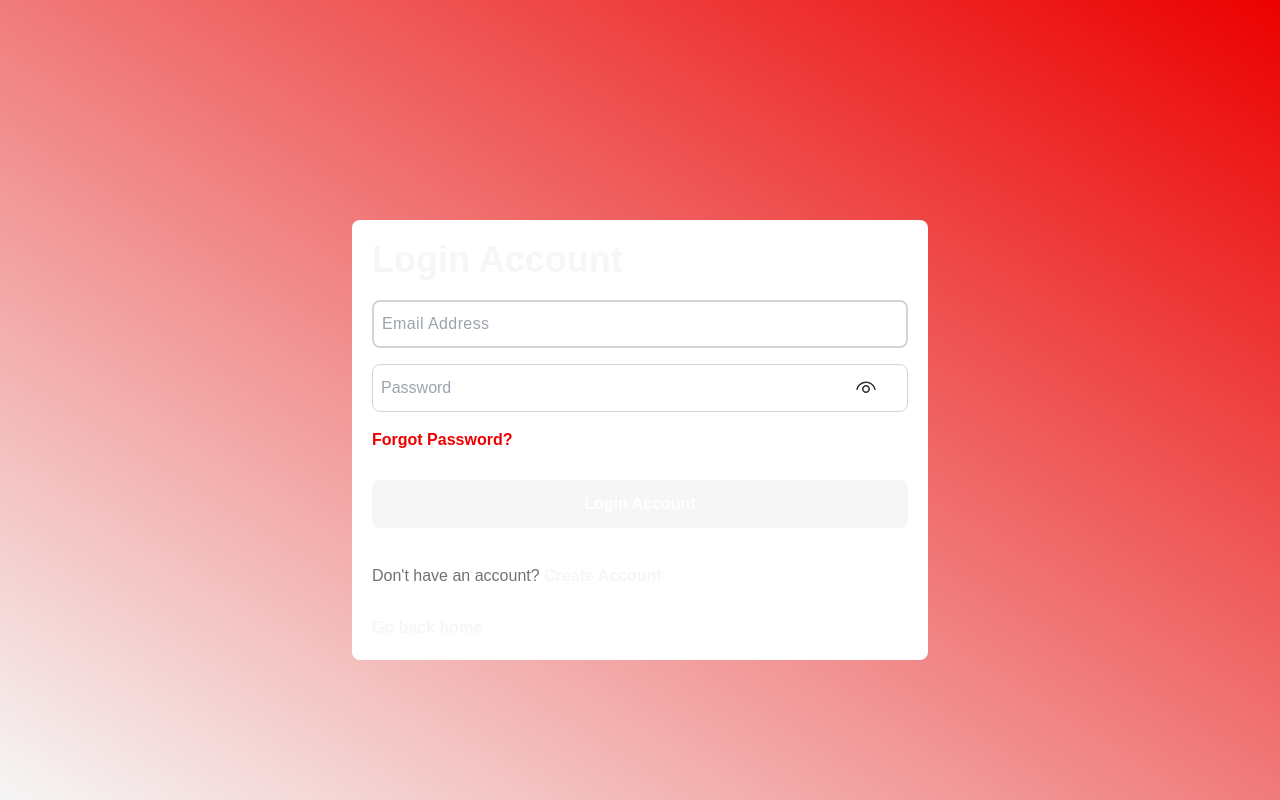
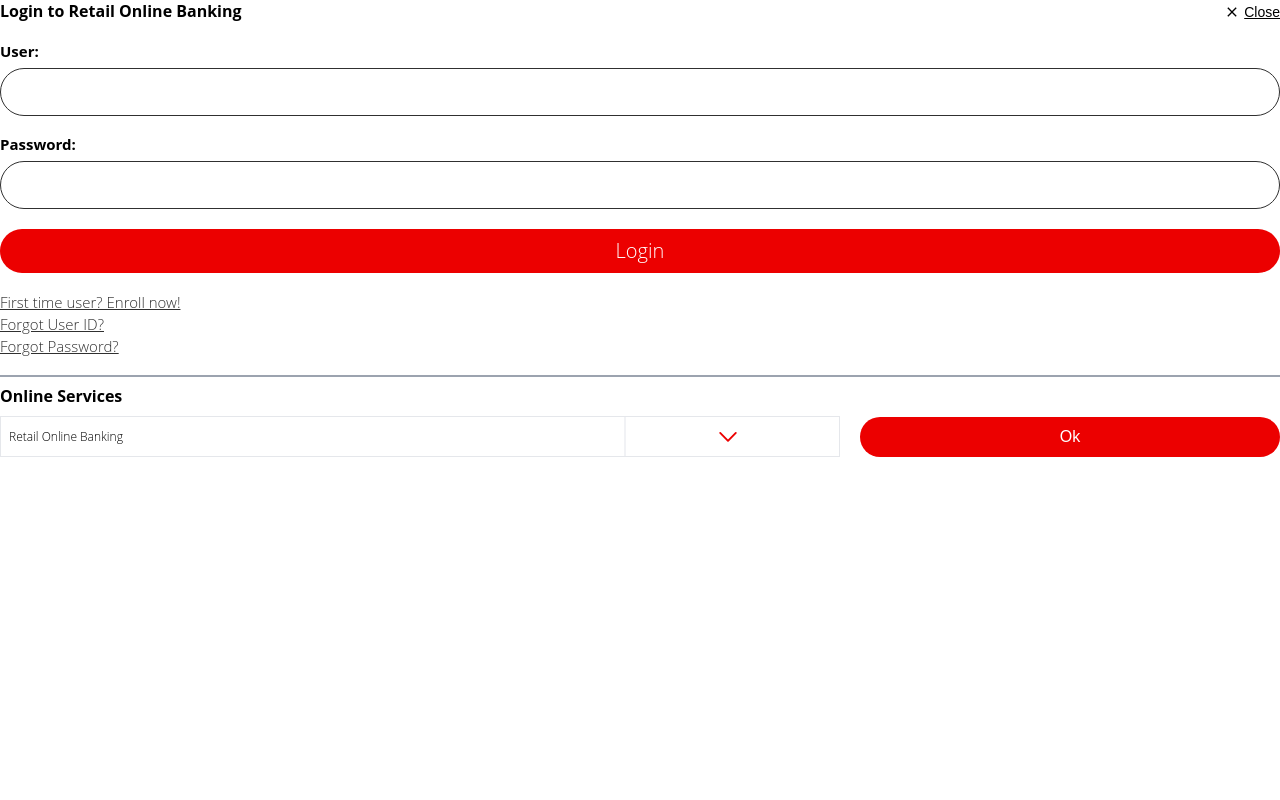
Before and after one commit to Litezy/santander-bank, a React (Create React App) app in the folder frontend/: page /login in a window 1280 px wide. Built offline with nearby package versions, Linux system fonts and the light colour scheme; a web font is replaced by a local one.

Commit message:
login done

```diff
--- a/frontend/src/components/general/Footer.jsx
+++ b/frontend/src/components/general/Footer.jsx
@@ -81,7 +81,7 @@ export default function Footer() {
             {SocialMediaLinks.map((link,_) =>{
               return (
                 <div className="px-3 py-3 rounded-full bg-white">
-                  <link.Icon className="text-xl cursor-pointer hover:text-red-800"/>
+                  <link.Icon className="text-xl cursor-pointer text-[#6f7779] hover:text-red-800"/>
                 </div>
               )
             })}
--- a/frontend/src/components/general/Header.jsx
+++ b/frontend/src/components/general/Header.jsx
@@ -9,6 +9,14 @@ import { IoMdArrowDropright } from "react-icons/io";
 import { IoMdArrowDropup } from "react-icons/io";
 import { FaBars } from "react-icons/fa";
 import { MdOutlineClose } from "react-icons/md";
+import { MdClose } from "react-icons/md";
+import { Link, useLocation } from "react-router-dom";
+import { GoChevronDown, GoChevronUp } from "react-icons/go";
+import { CookieName, errorMessage, successMessage, UserRole } from "utils/functions";
+import Cookies from "js-cookie";
+import { Apis, PostApi } from "services/Api";
+import { decodeToken } from "react-jwt";
+import Login from "forms/Login";
 
 
 const Header = () => {
@@ -18,6 +26,13 @@ const Header = () => {
   const [sub, setSub] = useState([]);
   const [selected, setSelected] = useState(null);
   const [showSmall, setShowSmall] = useState(false)
+  const [findatm, setFindAtm] = useState(false)
+  const [login, setLogin] = useState(false)
+  const [openbanks, setOpenBanks] = useState(false)
+
+
+
+
 
 
 
@@ -39,13 +54,16 @@ const Header = () => {
     // console.log(dropdown)
   }
 
-  const chooseSmall = (type,sub)=>{
-     if(sub.length > 0){
+  const chooseSmall = (type, sub) => {
+    if (sub.length > 0) {
       setSub(sub)
-      setDropdown({...dropdown,status:true})
-     }
+      setDropdown({ ...dropdown, status: true })
+    }
   }
   const Icon = showSmall ? MdOutlineClose : FaBars
+
+
+
 
   return (
     <div className="w-full relative">
@@ -92,13 +110,29 @@ const Header = () => {
             </div>
           </div>
 
-          <div className="flex items-center gap-6">
-            <FaLocationDot className="text-primary text-xl cursor-pointer" />
-            <div className="px-8 py-2 rounded-full bg-primary">
-              <button className="text-white text-xl sans font-normal">Login</button>
+          <div className="flex items-center justify-end gap-6  w-[25%]">
+            <div className="flex items-center justify-end relative gap-2 w-full">
+              <div
+                className={`absolute right-0 text-sm transform transition-transform duration-500 ease-in-out
+                ${findatm ? '-translate-x-8 opacity-100' : 'translate-x-full opacity-0'}`}
+              >
+                Find a Branch/ATM
+              </div>
+              <div onMouseOver={() => setFindAtm(true)} onMouseLeave={() => setFindAtm(false)} className="cursor-pointer">
+                <FaLocationDot className={`text-primary text-xl `} />
+              </div>
             </div>
+            <Link onClick={() => setLogin(prev => !prev)} className="px-8 py-3 cursor-pointer rounded-full text-white text-xl sans font-normal bg-primary">
+              Login
+            </Link>
           </div>
         </div>
+
+        {login &&
+        <div className="w-[22rem] h-[84dvh] bg-white top-[8.5rem] right-20 absolute z-50 py-8 px-4">
+          <Login openbanks={openbanks} setOpenBanks={setOpenBanks} setLogin={setLogin}/>
+        </div>
+         }
 
         {dropdown.status &&
           <div className="flex   flex-col pt-10 items-start gap-1">
@@ -120,7 +154,14 @@ const Header = () => {
         <div className="">
           <img src={logo} className="w-[10rem] " alt="logo" />
         </div>
-        <div className="text-primary lite">Login</div>
+        <Link onClick={() => setLogin(prev => !prev)} className=" cursor-pointer text-primary lite">Login</Link>
+
+        {login &&
+        <div className="w-[22rem] right-0 h-[84dvh] bg-white top-[1.5rem]  absolute z-50 py-8 px-4">
+          <Login openbanks={openbanks} setOpenBanks={setOpenBanks} setLogin={setLogin}/>
+        </div>
+         }
+
 
         {showSmall &&
           <div className="w-full  max-h-[90dvh] overflow-auto  py-2 left-0 h-fit bg-white z-50 absolute top-16">
@@ -139,9 +180,9 @@ const Header = () => {
                       className={`text-sm cursor-pointer border-t-2 px-4 ${active === item.title && 'font-bold text-base py-2 text-primary'}  border-t-slate w-full py-1 `} >
                       <div className={`${item.title === active && dropdown.status ? 'flex items-center ' : ''}`}>
                         {item.title === active && dropdown.status &&
-                          <div onClick={()=> setDropdown({
+                          <div onClick={() => setDropdown({
                             ...dropdown,
-                            status:false
+                            status: false
                           })} className=""><IoMdArrowDropleft className="text-primary font-bold text-3xl" /></div>
                         }
                         {item.title}
@@ -153,9 +194,9 @@ const Header = () => {
                           {item.types.map((type, typeIndex) => {
                             return (
                               <>
-                                <div onClick={() => chooseSmall(type.type,type.subs)} key={typeIndex} className="flex items-center w-full justify-between">
+                                <div onClick={() => chooseSmall(type.type, type.subs)} key={typeIndex} className="flex items-center w-full justify-between">
                                   <div className={` text-sm  hover:font-semibold cursor-pointer`}>{type.type}</div>
-                                  {type.subs.length > 0 && !dropdown.status  &&
+                                  {type.subs.length > 0 && !dropdown.status &&
                                     <div className="text-3xl font-bold cursor-pointer"> <IoMdArrowDropright /></div>
                                   }
                                 </div>
--- a/frontend/src/forms/ForgotPassword.jsx
+++ b/frontend/src/forms/ForgotPassword.jsx
@@ -43,6 +43,7 @@ export default function ForgotPassword() {
         setLoading(true)
         try {
             const res = await PostApi(Apis.non_auth.find_account, data)
+            console.log(res)
             if (res.status === 200) {
                 successMessage(res.msg)
                 setScreen(2)
@@ -101,7 +102,7 @@ export default function ForgotPassword() {
             const res = await PostApi(Apis.non_auth.change_user_pass, formdata)
             if (res.status === 200) {
                 successMessage(res.msg)
-                navigate('/login')
+                navigate('/')
             } else {
                 errorMessage(res.msg)
             }
@@ -176,7 +177,7 @@ export default function ForgotPassword() {
                                 onChange={handleForms}
                                 formtype="text" label="Email Address"
                             />
-                            <Formbutton label="Find my email" />
+                            <Formbutton color={false} label="Find my email" />
                         </form>
                     </>
                 }
@@ -184,7 +185,7 @@ export default function ForgotPassword() {
 
                 {screen === 2 &&
                     <form onSubmit={handleCode} className=''>
-                        <div onClick={() => setScreen(1)} className="w-fit mr-auto px-5  py-1 cursor-pointer rounded-full bg-gradient-to-tr from-primary to-sec text-white mb-2">
+                        <div onClick={() => setScreen(1)} className="w-fit mr-auto px-5  py-1 cursor-pointer rounded-full bg-primary text-white mb-2">
                             <FaLongArrowAltLeft className='text-white text-xl' />
                         </div>
                         <div className="text-center font-semibold">Enter OTP code sent to your email</div>
@@ -196,7 +197,7 @@ export default function ForgotPassword() {
                                 setup={setup}
                             />
                         </div>
-                        <Formbutton label="Submit code" />
+                        <Formbutton color={false} label="Submit code" />
 
 
                         <div className="flex mt-3  items-center justify-center flex-col gap-2">
@@ -231,14 +232,14 @@ export default function ForgotPassword() {
                                 label="Confirm Password"
 
                             />
-                            <Formbutton label="Change password" />
+                            <Formbutton color={false} label="Change password" />
 
 
                         </form>
                     </>
                 }
 
-                <div className="text-zinc-500 mt-3 text-center"><Link to="/" className='text-blue-600'>Go back home</Link> </div>
+                <div className="text-zinc-500 mt-3 text-center"><Link to="/" className='text-primary'>Go back home</Link> </div>
             </div>
         </div>
     )
--- a/frontend/src/forms/Login.jsx
+++ b/frontend/src/forms/Login.jsx
@@ -1,23 +1,27 @@
 import React, { useState } from 'react'
 import { Link, useNavigate } from 'react-router-dom'
-import ButtonComponent from 'utils/ButtonComponent'
-import FormComponent from 'utils/FormComponent'
-import Forminput from 'utils/Forminput'
 import { CookieName, errorMessage, successMessage, UserRole } from 'utils/functions'
 import Cookies from 'js-cookie'
 import { Apis, PostApi } from 'services/Api'
 import { decodeToken } from 'react-jwt'
 import Loader from 'utils/Loader'
+import { GoChevronDown, GoChevronUp } from 'react-icons/go'
+import { MdClose } from 'react-icons/md'
 
-export default function Login() {
+export default function Login({openbanks,setOpenBanks,setLogin }) {
 
     const [loading, setLoading] = useState(false)
+    const bankings = ['Retail online banking', 'Mortgage accounts', 'business online banking', 'Investment services', 'consumer credit cards']
+  const [banks, setBanks] = useState(bankings[0])
     const [forms, setForms] = useState({
-        email: '',
+        username: '',
         password: ''
     })
 
-    const [login, setLogin] = useState(false)
+    const selectBank = (bank) => {
+        setBanks(bank)
+        setOpenBanks(false)
+      }
     const navigate = useNavigate()
 
     const handleChange = (e) => {
@@ -25,25 +29,19 @@ export default function Login() {
     }
 
 
-    const isValidEmail = (email) => {
-        const emailPattern = /^[a-zA-Z0-9._%+-]+@[a-zA-Z0-9.-]+\.[a-zA-Z]{2,}$/;
-        return emailPattern.test(email);
-    }
-
     const LoginAcc = async (e) => {
         e.preventDefault()
-        if (!forms.email) return errorMessage('Email address is required')
-        if (!isValidEmail(forms.email)) return errorMessage('Please input a valid email')
+        if (!forms.username) return errorMessage(' Username is required')
         if (!forms.password) return errorMessage('Password is required')
         const formdata = {
-            email: forms.email,
+          username: forms.username,
           password: forms.password
         }
         setLoading(true)
         try {
           const response = await PostApi(Apis.non_auth.login, formdata)
           if (response.status === 200) {
-                Cookies.set(CookieName, response.token,)
+            Cookies.set(CookieName, response.token)
             successMessage(response.msg)
             const decoded = decodeToken(response.token)
             const findUserRole = UserRole.find((ele) => ele.role === decoded.role)
@@ -62,55 +60,63 @@ export default function Login() {
           setLoading(false)
         }
       }
+
+
+      const BankIcon = openbanks ? GoChevronUp : GoChevronDown
     return (
-        <div className='bg-gradient-to-tr from-sec  to-primary h-screen overflow-x-hidden flex items-center justify-center'>
-            <div className="w-[90%] mx-auto max-w-xl bg-white backdrop-blur-sm p-5 relative rounded-lg mt-10 lg:mt-20">
+        <div className="">
+            <div className="flex items-center justify-between">
+                <div className="sans text-[16px] leading-[23px] font-bold">Login to Retail Online Banking</div>
+                <div onClick={() => setLogin(false)} className="flex items-center gap-1 hover:text-primary cursor-pointer">
+                    <MdClose />
+                    <div className="underline lite text-sm ">Close</div>
+                </div>
+            </div>
+            <form onSubmit={LoginAcc} className="mt-5 flex items-start gap-5 flex-col">
+                <div className="flex items-start flex-col gap-2 w-full">
+                    <div className="sans text-[15px] leading-[17px] font-bold">User:</div>
+                    <input name="username" value={forms.username} onChange={handleChange} type="text" className="w-full border border-dark h-12 rounded-full pl-2 outline-none" />
+                </div>
+                <div className="flex items-start flex-col gap-2 w-full">
+                    <div className="sans text-[15px] leading-[17px] font-bold">Password:</div>
+                    <input name="password" value={forms.password} onChange={handleChange} type="password" className="w-full border border-dark h-12 rounded-full pl-2 outline-none" />
+                </div>
+                <button className="py-3 sans text-[20px] leading-[20px] rounded-full w-full text-center bg-primary text-white">Login</button>
+            </form>
 
-                {loading &&
-                    <div className="absolute top-1/2 left-1/2 -translate-x-1/2">
-                        <Loader />
+            <div className="mt-5 flex items-start flex-col gap-1 text-dark">
+                <Link to={`/signup`} className="sans text-[15px] leading-[18px] underline">First time user? Enroll now!</Link>
+                <div className="sans text-[15px] leading-[18px] underline">Forgot User ID?</div>
+                <div className="sans text-[15px] leading-[18px] underline">Forgot Password?</div>
+            </div>
+            <hr className="mt-5 w-full border-gray-400 border" />
+            <div className="sans mt-2 text-[16px] leading-[23px] font-bold">Online Services</div>
+
+            <div className="flex mt-2 w-full items-center justify-between gap-5">
+                <div className="w-2/3 relative">
+                    <div className="w-full flex items-center justify-between px-2 border">
+                        <div className="w-[75%] py-2 text-[12px] capitalize leading-[23px] sans border-r-2 border-r-slate">{banks}</div>
+                        <div onClick={() => setOpenBanks(prev => !prev)} className="w-[25%] cursor-pointer flex items-center justify-center">
+                            <BankIcon className="text-3xl text-primary " />
+                        </div>
+                    </div>
+                    {openbanks &&
+                        <div className="w-full absolute top-12 z-50 py- bg-white">
+                            <div className="w-full flex items-start gap-1 flex-col ">
+                                {bankings.map((bank, _) => {
+                                    return (
+                                        <div onClick={() => selectBank(bank)} key={_} className="text-[13px] capitalize cursor-pointer pl-3 w-full hover:bg-red-600 hover:text-white leading-[23px]">{bank}</div>
+                                    )
+                                })}
+                            </div>
                         </div>
                     }
-                {!login ? <div>
-                    <div className="text-3xl lg:text-4xl font-bold text-sec">Login Account</div>
-                    <form onSubmit={LoginAcc} className='mt-5 flex items-start gap-4 flex-col'>
-                        <FormComponent formtype="email" name={`email`} value={forms.email} onchange={handleChange} placeholder="Email Address" />
-                        <FormComponent formtype="password" name={`password`} value={forms.password} onchange={handleChange} placeholder="Password" />
-                        <div className="grid grid-cols-2 gap-4 items-center mb-3">
-
-                            <div className="text-right">
-                                <Link to="/forgot-password" className='text-primary font-semibold'>Forgot Password?</Link>
                 </div>
-                        </div>
-                        <ButtonComponent bg={`bg-sec text-white h-12`} title={loading ? "...Logging in" : "Login Account"} />
-                        <div className="text-zinc-500 mt-5 text-center ">Don't have an account? <Link to="/signup" className='text-sec font-semibold'>Create Account</Link> </div>
-                        <div className="text-zinc-500 mt-3 text-center"><Link to="/" className='text-sec font-semibold'>Go back home</Link> </div>
-                    </form>
-                </div> :
-                    <div className="flex items-start flex-col gap-5">
-                        <div className="">Site Maintenance Notice</div>
-
-                        <div className="font-bold">Dear User,</div>
-
-                        <div className="">
-                        Our website is currently undergoing scheduled maintenance to improve your experience. During this time, some services may be temporarily unavailable. We apologize for any inconvenience and appreciate your patience as we work to enhance our platform.
+                <div className="w-1/3 rounded-full  hover:border-primary hover:border-2">
+                    <div className="w-full h-full text-center py-2 cursor-pointer rounded-full text-white bg-primary hover:bg-white hover:text-primary">Ok</div>
                 </div>
 
-                        <div className="">
-                        Estimated Downtime:  <span className='font-bold'>November 9th, 2:00 AM to November 11th at 6:00 AM UTC</span> <br />
-                        We’ll Be Back Shortly!
-                        </div>
 
-                        <div className="">
-                        Thank you for your understanding and support. If you have any urgent inquiries, please contact us at support@pinerockcreditunion.com.
-                        </div>
-
-                        <div className="">Best regards,
-                        <span className='font-bold'>Pinerockcredit Union IT/Support Team</span></div>
-
-                        <Link to={`/`} className="underline text-primary">Go back home</Link>
-                    </div>
-                }
             </div>
         </div>
     )
--- a/frontend/src/forms/Signup.jsx
+++ b/frontend/src/forms/Signup.jsx
@@ -89,7 +89,7 @@ export default function Signup() {
         }
     }
     return (
-        <div className='bg-gradient-to-tr from-primary to-sec h-screen overflow-x-hidden'>
+        <div className='bg-primary h-screen overflow-x-hidden'>
             <div className="w-[90%] lg:w-[95%] mx-auto max-w-xl bg-white backdrop-blur-sm p-3 lg:p-5 rounded-lg my-10 ">
                 {!log &&<div className="text-3xl lg:text-4xl font-bold text-primary">Create Account</div>}
                {!log ? <form onSubmit={handleSubmission} className="mt-5">
@@ -183,14 +183,14 @@ export default function Signup() {
                         onChange={handleCheckboxChange}
                     />
                     <div className="text-sm">Confirm you agree to our
-                        <Link className='text-blue-700 font-semibold' to={`/terms`}> terms of use</Link> and
-                     <Link to={`/privacy-policy`} className='text-blue-700 font-semibold' > privacy policy</Link>.</div>
+                        <Link className='text-primary font-semibold' to={`/terms`}> terms of use</Link> and
+                     <Link to={`/privacy-policy`} className='text-primary font-semibold' > privacy policy</Link>.</div>
                     </div>
 
 
-                    <Formbutton label="Create Account" loading={loading ? true :false}/>
-                    <div className="text-zinc-500 mt-5 text-center">Already have an account? <Link to="/login" className='text-blue-600'>Login Account</Link> </div>
-                    <div className="text-zinc-500 mt-3 text-center"><Link to="/" className='text-blue-600'>Go back home</Link> </div>
+                    <Formbutton color={false} label="Create Account" loading={loading ? true :false}/>
+                    <div className="text-zinc-500 mt-5 text-center">Already have an account? <Link to="/" className='text-primary'>Login Account</Link> </div>
+                    <div className="text-zinc-500 mt-3 text-center"><Link to="/" className='text-primary'>Go back home</Link> </div>
                 </form>:
                  <div className="flex items-start flex-col gap-5">
                  <div className="">Site Maintenance Notice</div>
--- a/frontend/src/forms/VerifyEmail.jsx
+++ b/frontend/src/forms/VerifyEmail.jsx
@@ -143,7 +143,7 @@ export default function VerifyEmailAccount() {
                             setup={setup}
                         />
                     </div>
-                    <Formbutton label="Verify " loading={false} />
+                    <Formbutton label="Verify " color={false} loading={false} />
 
                     <div className="flex items-center flex-col mt-5 gap-2">
                         <div className="">didn't receive code?</div>
@@ -154,7 +154,7 @@ export default function VerifyEmailAccount() {
                         <button onClick={RequestOtp} disabled={btnDisabled ? true : false} className='w-fit px-3 py-1 rounded-sm bg-primary text-white'>resend code</button>
                     </div>
                     <div className="mt-5">
-                        <div className="text-zinc-500 mt-3 text-center"><Link to="/" className='text-blue-600'>Go back home</Link> </div>
+                        <div className="text-zinc-500 mt-3 text-center"><Link to="/" className='text-primary'>Go back home</Link> </div>
                     </div>
                 </form>
             </div>
--- a/frontend/src/services/Api.js
+++ b/frontend/src/services/Api.js
@@ -30,8 +30,8 @@ if(window.location.origin.includes('pinerockcreditunion.com')) {
  }
 
 if(window.location.origin.includes('localhost')) {
-    URL = 'http://localhost:5003'
-    profileImg = 'http://localhost:5003'
+    URL = 'http://localhost:5002'
+    profileImg = 'http://localhost:5002'
 }
 
 
--- a/frontend/src/utils/Formbutton.jsx
+++ b/frontend/src/utils/Formbutton.jsx
@@ -1,6 +1,6 @@
 import React from 'react'
 
-export default function Formbutton({ type = "submit", label, loading, onClick }) {
+export default function Formbutton({ type = "submit", label, loading, onClick,color=true }) {
     return (
         <div>
             <button
@@ -8,7 +8,7 @@ export default function Formbutton({ type = "submit", label, loading, onClick })
             disabled={loading ? true : false}
             className={`
             ${loading ? 'cursor-not-allowed' : ''}
-            w-full relative py-3.5 px-5 rounded-lg bg-gradient-to-tr from-primary to-sec text-white
+            w-full relative py-3.5 px-5 rounded-lg ${color ? 'bg-gradient-to-tr from-primary to-sec':'bg-primary'} text-white
             `} type={type}>
                 {label}
                {loading && <div className="btn-spinner center">
```
Also changed, not shown: frontend/src/utils/Forminput.jsx (+7 -1 lines). Lines whose indentation alone changed are shown as unchanged.
